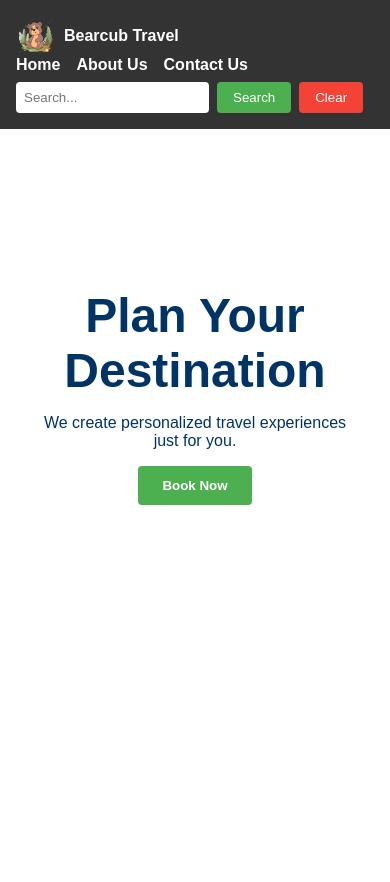
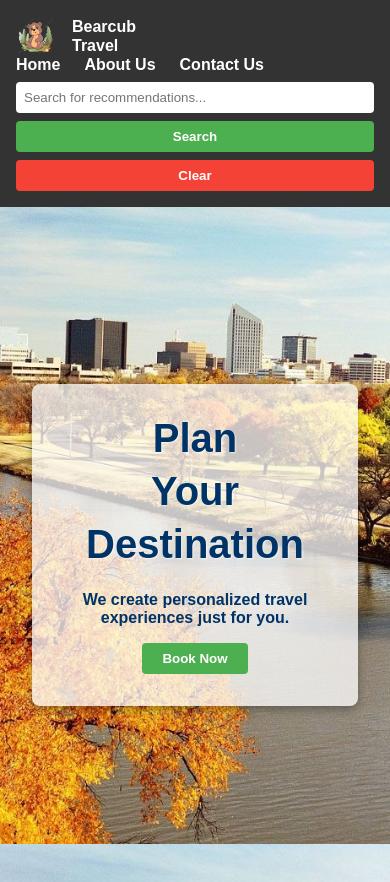
Before and after one commit to Varhgar/travel_recommendations, a plain HTML site: page index.html in a window 390 px wide. Before the commit the page ends 844 px from the top, so only its background shows below. Drawn offline with Linux system fonts and the light colour scheme.

Commit message:
initial commit

```diff
--- a/index.html
+++ b/index.html
@@ -9,34 +9,45 @@
 <body>
   <nav class="navbar">
     <div class="brand">
-      <img src="./images/bearCub.png" alt="bearcub logo" class="logo" />
-      <div class="company-name">Bearcub Travel</div>
+      <img src="./images/bearCub.png" alt="bearcub" class="logo" />
+      <div class="company-name">
+        <p>Bearcub</p>
+        <p>Travel</p>
+      </div>
     </div>
     <ul class="nav-links">
-      <li><a href="./index.html">Home</a></li>
-      <li><a href="./about.html">About Us</a></li>
-      <li><a href="./contact.html">Contact Us</a></li>
+      <li><a href="travel_recommendation.html">Home</a></li>
+      <li><a href="about_us.html">About Us</a></li>
+      <li><a href="contact_us.html">Contact Us</a></li>
     </ul>
-    <div class="search-box">
-      <input type="text" id="searchInput" placeholder="Search..." />
-      <button id="searchButton">Search</button>
-      <button id="resetButton">Clear</button>
+    <div class="search-container">
+      <input type="text" id="searchInput" placeholder="Search for recommendations..." />
+      <button class="search-btn" id="searchButton">Search</button>
+      <button class="reset-btn" id="resetButton">Clear</button>
     </div>
   </nav>
 
   <main class="hero">
-    <h1>Plan Your Destination</h1>
-    <p>We create personalized travel experiences just for you.</p>
-    <button class="book-now">Book Now</button>
+    <div class="text-block">
+      <div class="stacked-title">
+        <span>Plan</span>
+        <span>Your</span>
+        <span>Destination</span>
+      </div>
+      <div class="intro-text">
+        <p>We create personalized travel experiences just for you.</p>
+        <button class="book-now">Book Now</button>
+      </div>
+    </div>
   </main>
 
   <script>
-    document.getElementById('searchButton').addEventListener('click', () => {
-      const term = document.getElementById('searchInput').value;
-      alert('Searching for: ' + term);
+    document.getElementById('searchButton').addEventListener('click', function () {
+      const searchTerm = document.getElementById('searchInput').value;
+      alert('Searching for: ' + searchTerm);
     });
 
-    document.getElementById('resetButton').addEventListener('click', () => {
+    document.getElementById('resetButton').addEventListener('click', function () {
       document.getElementById('searchInput').value = '';
       alert('Search results cleared');
     });
--- a/styles/style.css
+++ b/styles/style.css
@@ -1,3 +1,4 @@
+/* Reset & Basics */
 * {
     margin: 0;
     padding: 0;
@@ -6,9 +7,11 @@
 
   body {
     font-family: Arial, sans-serif;
-    background: url('.') center/cover fixed no-repeat;
+    background-image: url('../images/downtown-wichita-ks.jpg');
+    background-size: cover;
+    background-position: center;
+    background-attachment: fixed;
     color: #003366;
-    min-height: 100vh;
   }
 
   /* Navbar */
@@ -16,7 +19,7 @@
     display: flex;
     justify-content: space-between;
     align-items: center;
-    background: #333;
+    background-color: #333;
     color: white;
     padding: 1rem;
     flex-wrap: wrap;
@@ -29,18 +32,19 @@
 
   .logo {
     height: 40px;
-    margin-right: 0.5rem;
+    margin-right: 1rem;
   }
 
-  .company-name {
+  .company-name p {
+    margin: 0;
     font-weight: bold;
+    line-height: 1.2;
   }
 
-  /* Nav links */
   .nav-links {
     display: flex;
     list-style: none;
-    gap: 1rem;
+    gap: 1.5rem;
   }
 
   .nav-links a {
@@ -50,70 +54,126 @@
   }
 
   .nav-links a:hover {
-    color: #ccc;
+    color: #ddd;
   }
 
-  /* Search */
-  .search-box {
+  .search-container {
     display: flex;
     gap: 0.5rem;
     margin-top: 0.5rem;
   }
 
-  .search-box input {
+  .search-container input {
     padding: 0.5rem;
-    border-radius: 4px;
+    border-radius: 4px 0 0 4px;
     border: none;
+    width: 200px;
   }
 
-  .search-box button {
+  .search-btn,
+  .reset-btn {
     padding: 0.5rem 1rem;
     border: none;
+    cursor: pointer;
+    font-weight: bold;
     color: white;
     border-radius: 4px;
-    cursor: pointer;
   }
 
-  #searchButton {
+  .search-btn {
     background-color: #4CAF50;
   }
 
-  #resetButton {
+  .reset-btn {
     background-color: #f44336;
   }
 
-  button:hover {
-    opacity: 0.9;
+  .search-btn:hover {
+    background-color: #45a049;
   }
 
-  /* Hero section */
-  .hero {
-    text-align: center;
-    margin-top: 15vh;
-    background-color: rgba(255, 255, 255, 0.7);
-    padding: 2rem;
-    max-width: 600px;
-    margin-left: auto;
-    margin-right: auto;
-    border-radius: 8px;
+  .reset-btn:hover {
+    background-color: #d73225;
   }
 
-  .hero h1 {
-    font-size: 3rem;
+  /* Main Hero Section */
+  .hero {
+    display: flex;
+    align-items: center;
+    justify-content: flex-start;
+    padding: 4rem;
+    min-height: 80vh;
+  }
+
+  .text-block {
+    background-color: rgba(255, 255, 255, 0.75);
+    padding: 2rem;
+    border-radius: 8px;
+    max-width: 300px;
+    box-shadow: 0 4px 8px rgba(0, 0, 0, 0.3);
+  }
+
+  .stacked-title {
+    display: flex;
+    flex-direction: column;
+    margin-bottom: 1rem;
+  }
+
+  .stacked-title span {
+    font-size: 2.5rem;
+    font-weight: bold;
+    margin-bottom: 0.5rem;
+    text-shadow: 1px 1px 2px rgba(255, 255, 255, 0.7);
+  }
+
+  /* Intro Paragraph and Button */
+  .intro-text p {
+    font-weight: bold;
     margin-bottom: 1rem;
   }
 
   .book-now {
-    margin-top: 1rem;
-    padding: 0.75rem 1.5rem;
+    padding: 0.5rem 1.25rem;
     background-color: #4CAF50;
     color: white;
     border: none;
     border-radius: 4px;
+    cursor: pointer;
     font-weight: bold;
-    cursor: pointer;
   }
 
   .book-now:hover {
     background-color: #45a049;
   }
+
+  /* Responsive Design */
+  @media (max-width: 768px) {
+    .navbar {
+      flex-direction: column;
+      align-items: flex-start;
+    }
+
+    .hero {
+      justify-content: center;
+      padding: 2rem;
+    }
+
+    .text-block {
+      max-width: 100%;
+      text-align: center;
+    }
+
+    .stacked-title {
+      align-items: center;
+    }
+
+    .search-container {
+      flex-direction: column;
+      width: 100%;
+    }
+
+    .search-container input {
+      width: 100%;
+      border-radius: 4px;
+    }
+  }
```
Also changed, not shown: about.html (+56 -0 lines).
